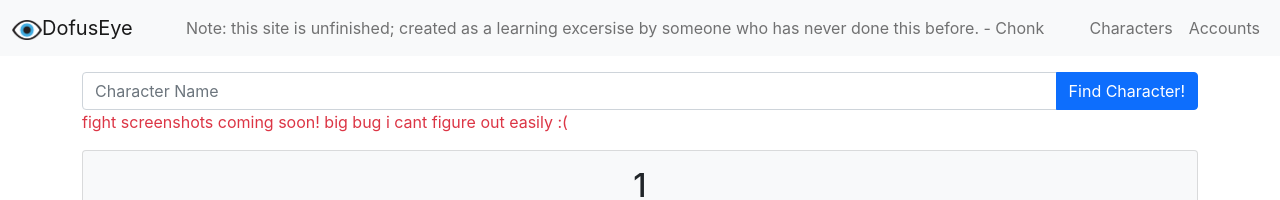
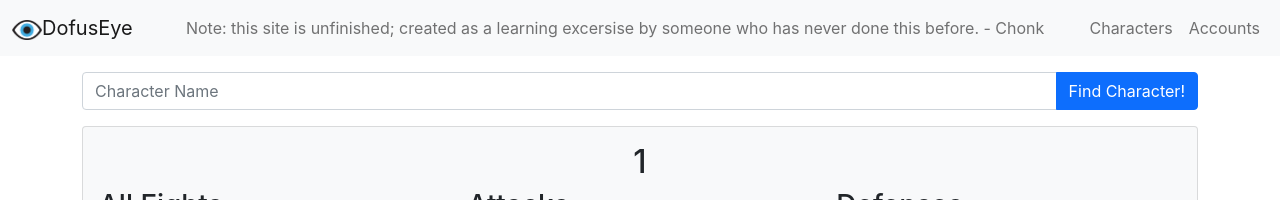
Before and after one commit to melchj/DofusEye, a React (Create React App) app in the folder client/: page /character/1 in a window 1280 px wide. Shown: the top 200 px of the page. Built offline with nearby package versions, Linux system fonts and the light colour scheme; no server answers.

Commit message:
CLIENT: removed message from characterpage.js about the screenshot bug lol

```diff
--- a/client/src/pages/CharacterPage.js
+++ b/client/src/pages/CharacterPage.js
@@ -52,7 +52,6 @@ const CharacterPage = () => {
     return (
         <div>
             <CharacterQuery/>
-            <div className='text-danger'>fight screenshots coming soon! big bug i cant figure out easily :(</div>
             <Stats
                 characterName={characterName}
             />
```
